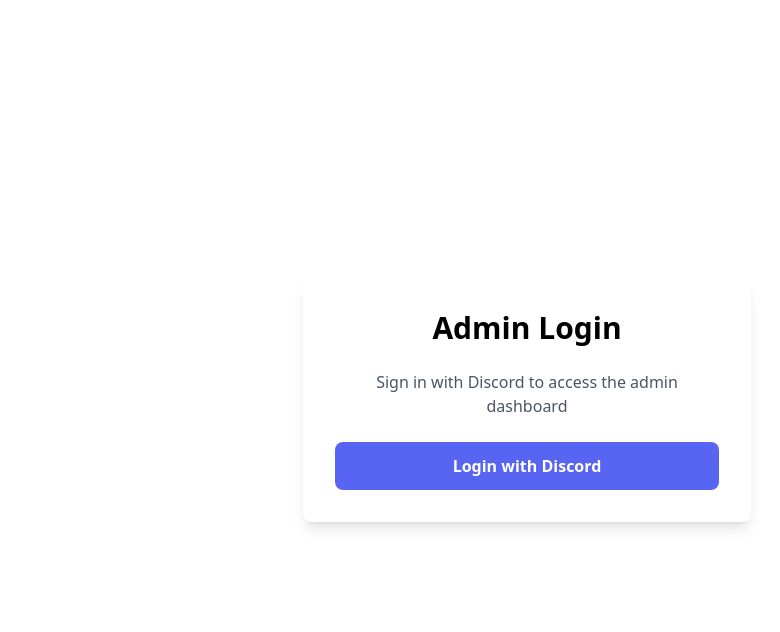
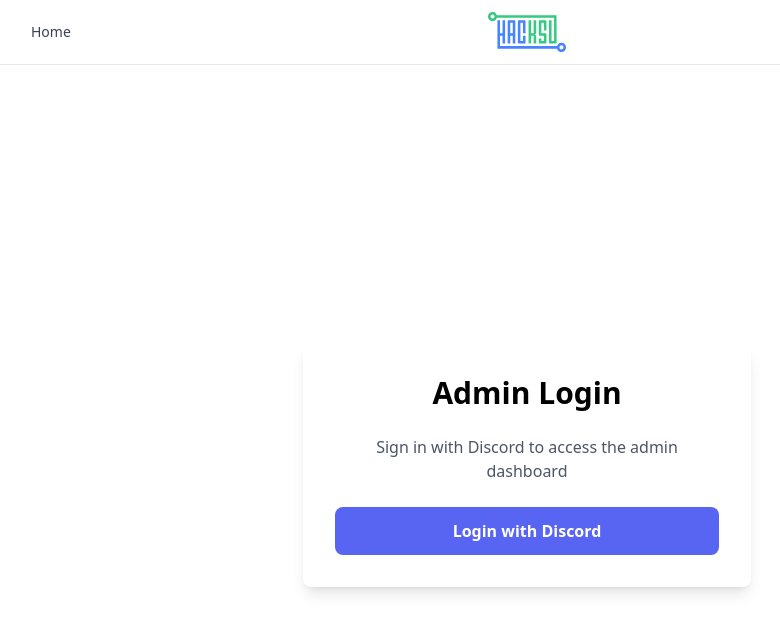
Before and after one commit to hacksu/hacksu-recant, a SvelteKit app: page /auth/login in a window 1280 px wide. Shown: the top 632 px of the page, without its empty margins (113-893 px from the left). Built offline with nearby package versions, Linux system fonts and the light colour scheme; no server answers.

Commit message:
Add navbar!

```diff
--- a/src/app.d.ts
+++ b/src/app.d.ts
@@ -3,7 +3,9 @@
 
 declare global {
 	namespace App {
-		interface Locals {}
+		interface Locals {
+			isAdmin?: boolean;
+		}
 	}
 }
 
--- a/src/hooks.server.ts
+++ b/src/hooks.server.ts
@@ -1,8 +1,23 @@
 import type { Handle } from '@sveltejs/kit';
+import { db } from '$lib/server/db';
+import { adminSessions } from '$lib/server/db/schema';
+import { and, eq, gt } from 'drizzle-orm';
 
-// No global auth/session handling needed for now.
-// Admin protection is done via the `admin_session` cookie
-// in `$lib/server/admin.ts`.
 export const handle: Handle = async ({ event, resolve }) => {
+	const sessionId = event.cookies.get('admin_session');
+
+	if (sessionId) {
+		const now = new Date();
+
+		const session = await db.query.adminSessions.findFirst({
+			where: (session, { eq, and, gt }) =>
+				and(eq(session.id, sessionId), eq(session.isAdmin, true), gt(session.expiresAt, now))
+		});
+
+		event.locals.isAdmin = Boolean(session);
+	} else {
+		event.locals.isAdmin = false;
+	}
+
 	return resolve(event);
 };
--- /dev/null
+++ b/src/lib/Navbar.svelte
@@ -0,0 +1,34 @@
+<script lang="ts">
+	import hacksuLogo from '$lib/assets/hacksu_logo.svg';
+	import { page } from '$app/stores';
+
+	const pageStore = $derived($page);
+	const isAdmin = $derived(Boolean(pageStore.data?.isAdmin));
+</script>
+
+<nav class="border-b border-gray-200 bg-white/80 dark:bg-gray-900/80 backdrop-blur">
+	<div class="mx-auto max-w-5xl px-4">
+		<div class="flex h-16 items-center justify-between">
+			<div class="w-32 flex justify-start">
+				<a href="/" class="text-sm font-medium text-gray-700 hover:text-blue-600 dark:text-gray-300">
+					Home
+				</a>
+			</div>
+
+			<a href="/" class="flex items-center justify-center">
+				<img src={hacksuLogo} alt="Hacksu" class="h-10 w-auto" />
+			</a>
+
+			<div class="w-32 flex justify-end gap-4 text-sm">
+				{#if isAdmin}
+					<a
+						href="/admin"
+						class="font-medium text-gray-700 hover:text-blue-600 dark:text-gray-300"
+					>
+						Admin
+					</a>
+				{/if}
+			</div>
+		</div>
+	</div>
+</nav>
--- /dev/null
+++ b/src/routes/+layout.server.ts
@@ -0,0 +1,7 @@
+import type { LayoutServerLoad } from './$types';
+
+export const load: LayoutServerLoad = async ({ locals }) => {
+	return {
+		isAdmin: locals.isAdmin ?? false
+	};
+};
--- a/src/routes/+layout.svelte
+++ b/src/routes/+layout.svelte
@@ -1,6 +1,7 @@
 <script lang="ts">
 	import './layout.css';
 	import favicon from '$lib/assets/favicon.svg';
+	import Navbar from '$lib/Navbar.svelte';
 
 	let { children } = $props();
 </script>
@@ -9,4 +10,8 @@
 	<link rel="icon" href={favicon} />
 </svelte:head>
 
-{@render children()}
+<Navbar />
+
+<main>
+	{@render children()}
+</main>
```
Also changed, not shown: src/lib/assets/hacksu_logo.svg (added).
